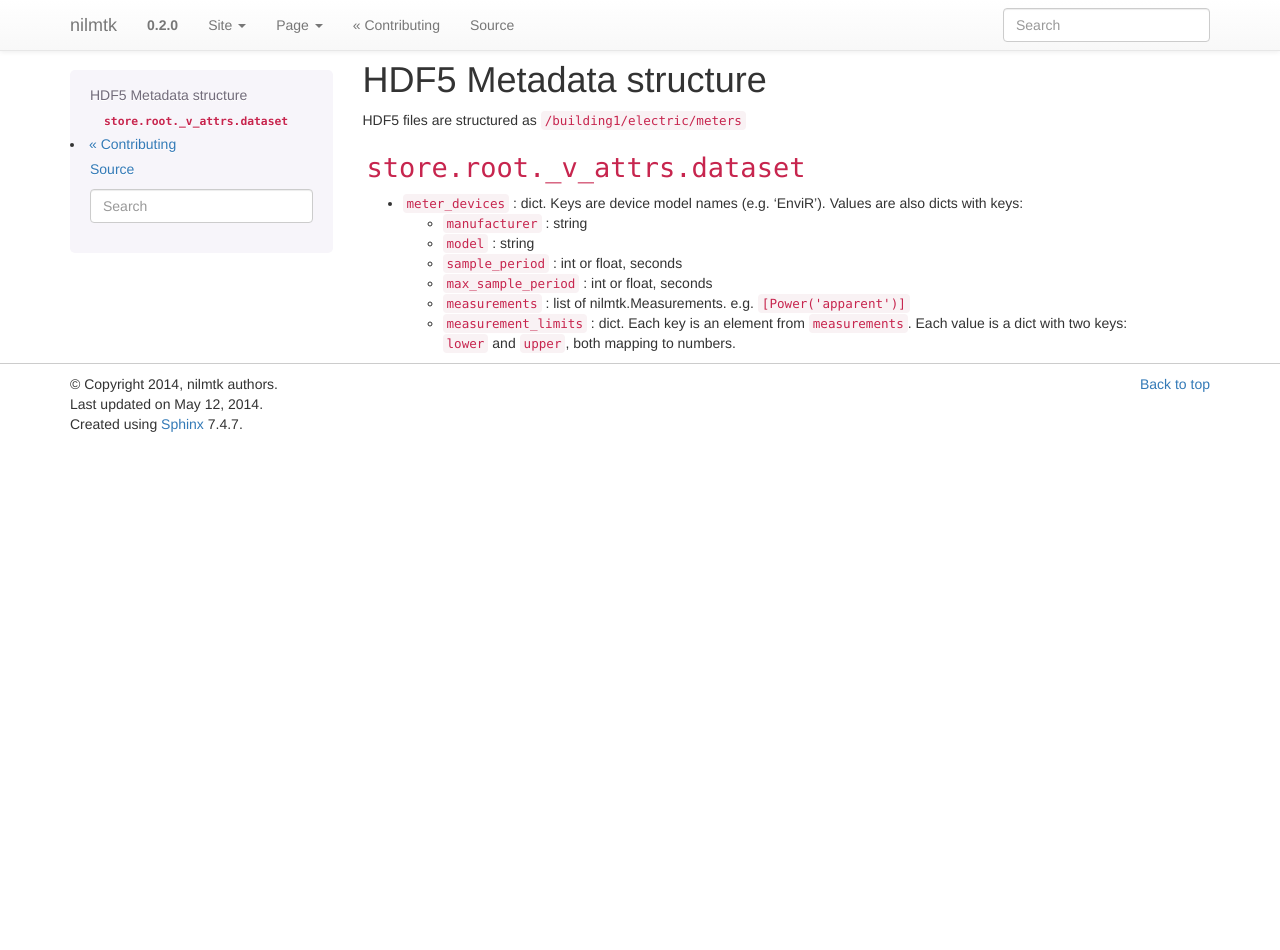
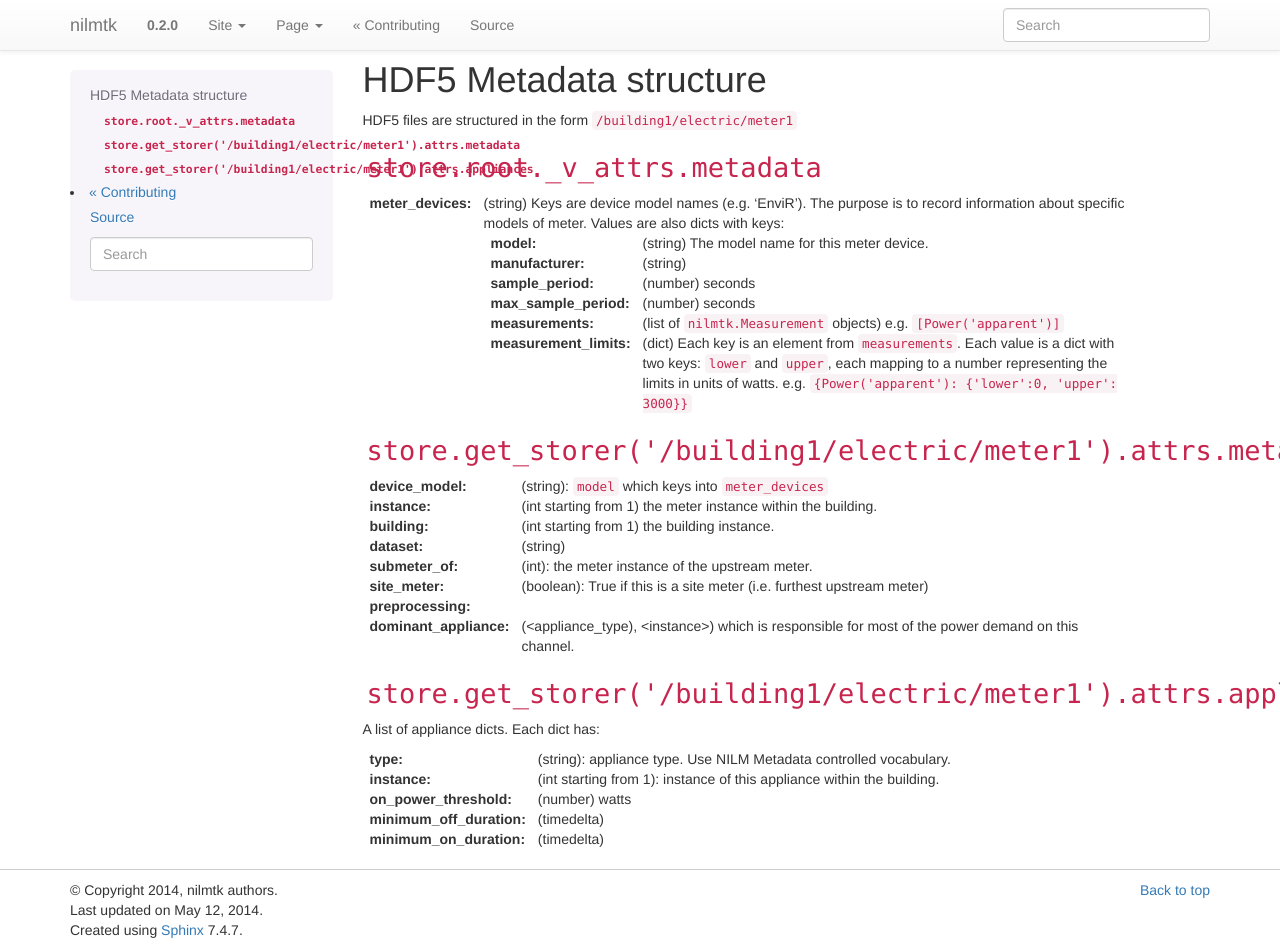
Before and after one commit to nilmtk/nilmtk, a Sphinx documentation site: the page built from docs/source/hdf5_metadata.rst, in a window 1280 px wide and 950 px high. Built offline with Sphinx 7.4.7, drawn with Linux system fonts in a browser that asks for light colours.

Commit message:
Finished MVP of HDF metadata docs.

```diff
--- a/docs/source/hdf5_metadata.rst
+++ b/docs/source/hdf5_metadata.rst
@@ -4,20 +4,52 @@
 HDF5 Metadata structure
 ***********************
 
-HDF5 files are structured as ``/building1/electric/meters``
+HDF5 files are structured in the form ``/building1/electric/meter1``
 
-``store.root._v_attrs.dataset``
+``store.root._v_attrs.metadata``
 -------------------------------
 
-* ``meter_devices`` : dict. Keys are device model names
-  (e.g. 'EnviR').  Values are also dicts with keys:
+:meter_devices: (string)
+  Keys are device model names (e.g. 'EnviR').
+  The purpose is to record information about
+  specific  models of meter.  Values are also dicts with keys:
 
-  - ``manufacturer`` : string
-  - ``model`` : string
-  - ``sample_period`` : int or float, seconds
-  - ``max_sample_period`` : int or float, seconds
-  - ``measurements`` : list of
-    nilmtk.Measurements. e.g. ``[Power('apparent')]``
-  - ``measurement_limits`` : dict. Each key is an element from
+  :model: (string) The model name for this meter device.
+  :manufacturer: (string)
+  :sample_period: (number) seconds
+  :max_sample_period: (number) seconds
+  :measurements: (list of ``nilmtk.Measurement`` objects) e.g. ``[Power('apparent')]``
+  :measurement_limits: (dict) Each key is an element from
     ``measurements``.  Each value is a dict with two keys: ``lower``
-    and ``upper``, both mapping to numbers.
+    and ``upper``, each mapping to a number representing the limits in
+    units of watts.
+    e.g. ``{Power('apparent'): {'lower':0, 'upper': 3000}}``
+
+
+``store.get_storer('/building1/electric/meter1').attrs.metadata``
+-----------------------------------------------------------------
+
+:device_model: (string): ``model`` which keys into ``meter_devices``
+:instance: (int starting from 1) the meter instance within the building.
+:building: (int starting from 1) the building instance.
+:dataset: (string)
+:submeter_of: (int): the meter instance of the upstream meter.
+:site_meter: (boolean): True if this is a site meter (i.e. furthest
+             upstream meter)
+:preprocessing:
+:dominant_appliance: (<appliance_type), <instance>) which is responsible for
+          most of the power demand on this channel.
+
+
+``store.get_storer('/building1/electric/meter1').attrs.appliances``
+-------------------------------------------------------------------
+
+A list of appliance dicts.  Each dict has:
+
+:type: (string): appliance type. Use NILM Metadata controlled
+       vocabulary.
+:instance: (int starting from 1): instance of this appliance within
+           the building.
+:on_power_threshold: (number) watts
+:minimum_off_duration: (timedelta)
+:minimum_on_duration: (timedelta)
```
Also changed, not shown: 7 other files.
